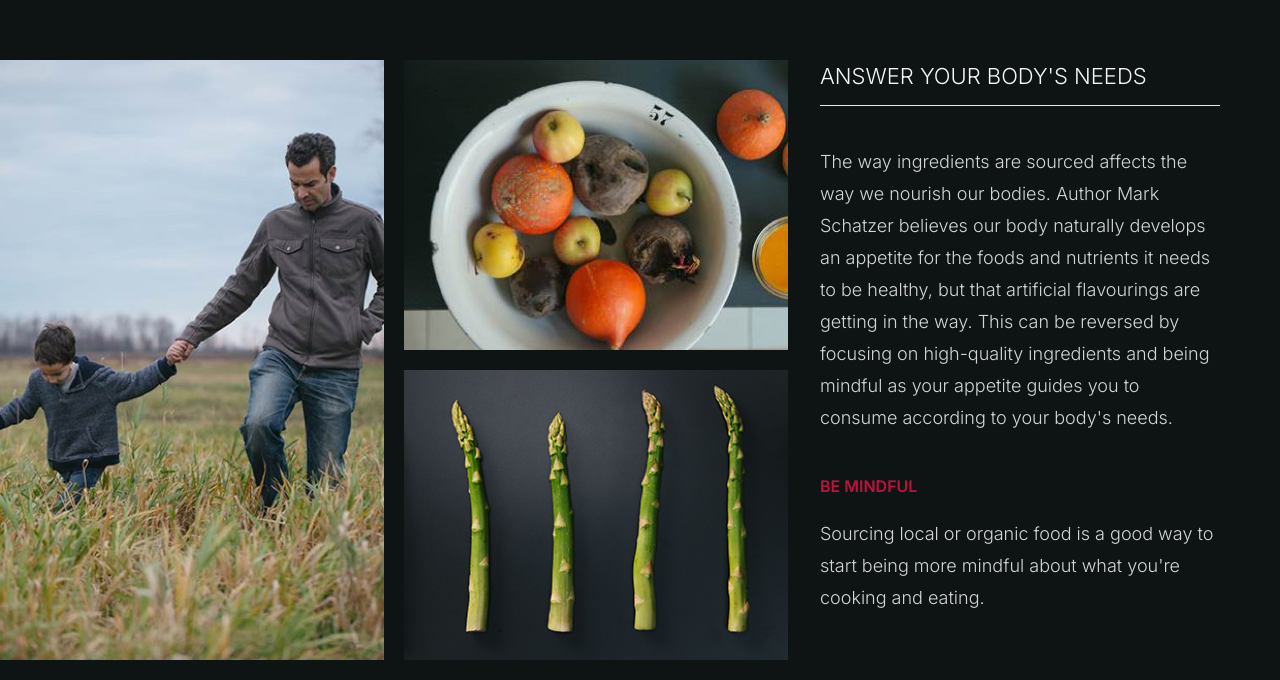
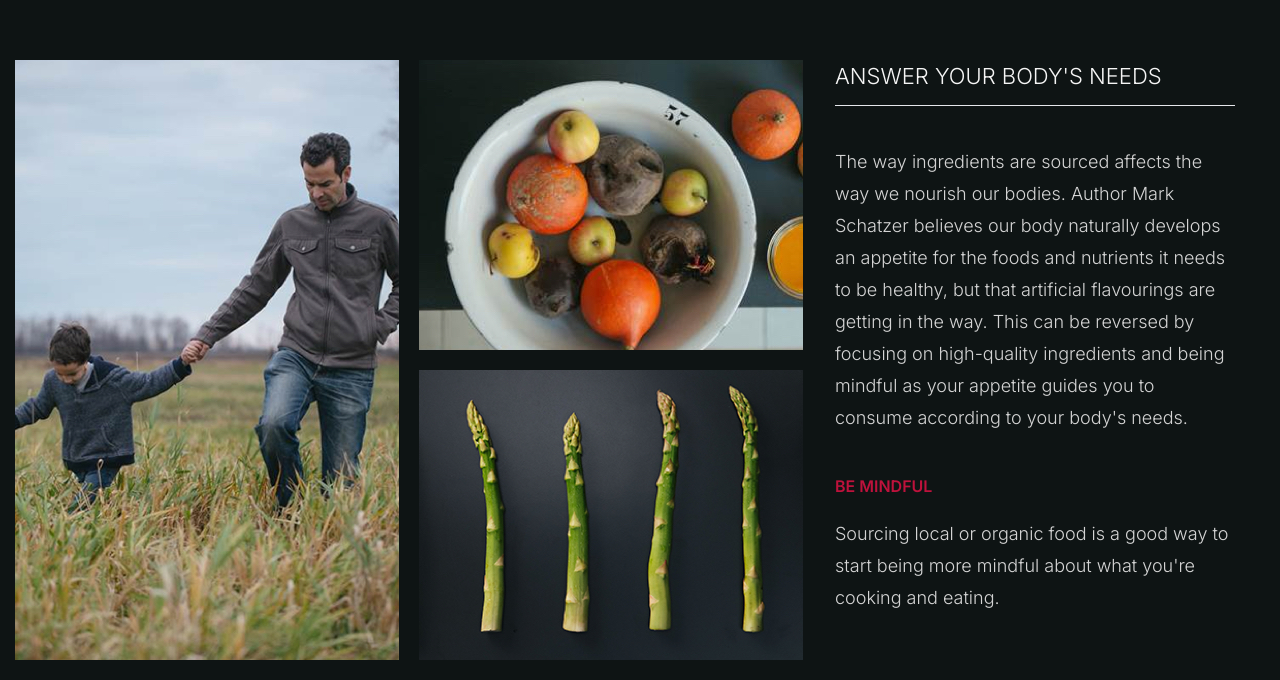
Before and after one commit to JacobDiazCruz/invision-test-app, a Next.js app: page / in a window 1280 px wide. Shown: the part 120-800 px from the top of the page. Built offline with nearby package versions, Linux system fonts and the light colour scheme.

Commit message:
Adjusted: layout and listItem width

```diff
--- a/src/app/components/LatestList.tsx
+++ b/src/app/components/LatestList.tsx
@@ -33,7 +33,7 @@ export default function LatestList() {
             onClick={handleAnchorClick}
             className="cursor-pointer"
           >
-            <div className="item w-full md:w-[420px]">
+            <div className="item w-full md:w-[400px]">
               <div className="w-full h-[300px] relative border-b-[3px] border-rose-700">
                 <Image
                   src={item.image}
--- a/src/app/page.tsx
+++ b/src/app/page.tsx
@@ -3,7 +3,7 @@ import LatestList from "./components/LatestList";
 
 export default function Home() {
   return (
-    <main className="m-auto w-full md:w-[1300px] px-5 md:px-0 py-[180px]">
+    <main className="m-auto w-full md:w-[1250px] px-5 md:px-0 py-[180px]">
       <Banner />
       <LatestList />
     </main>
```
